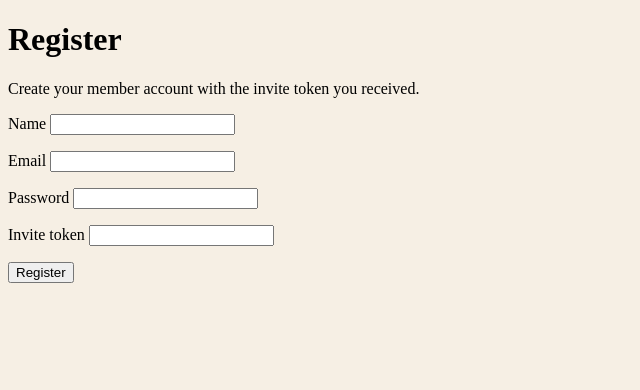
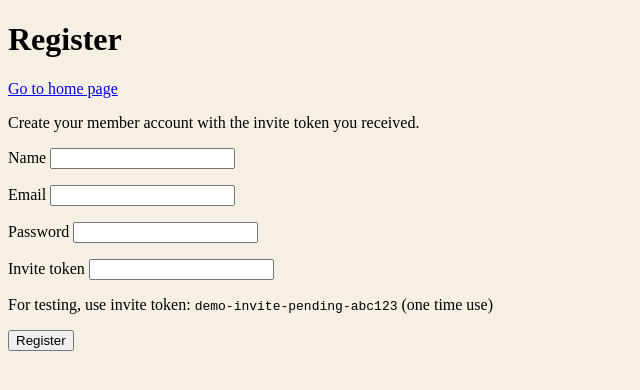
Before and after one commit to ICS613-Team4/local-produce-exchange, a React (Vite) app in the folder frontend/: page /register in a window 1280 px wide. Shown: the top 390 px of the page, without its empty margins (0-640 px from the left). Built offline with nearby package versions, Linux system fonts and the light colour scheme.

Commit message:
Add a "Go to home page" link at the top of the register page, matching the one on the about page.

```diff
--- a/frontend/src/pages/RegisterPage.tsx
+++ b/frontend/src/pages/RegisterPage.tsx
@@ -1,5 +1,5 @@
 import { useState } from 'react'
-import { useNavigate } from 'react-router'
+import { Link, useNavigate } from 'react-router'
 
 import { sendRegisterRequest } from '../services/authService'
 import { formatApiResult } from '../utils/formatApiResult'
@@ -107,6 +107,9 @@ function RegisterPage() {
   return (
     <>
       <h1>Register</h1>
+      <p>
+        <Link to="/">Go to home page</Link>
+      </p>
       <p>Create your member account with the invite token you received.</p>
       <form onSubmit={handleSubmit}>
         <p>
@@ -135,6 +138,10 @@ function RegisterPage() {
             onChange={handleInviteTokenChange}
           />
         </p>
+        <p>
+          For testing, use invite token: <code>demo-invite-pending-abc123</code>{' '}
+          (one time use)
+        </p>
         <button type="submit">Register</button>
       </form>
       {errorArea}
```
